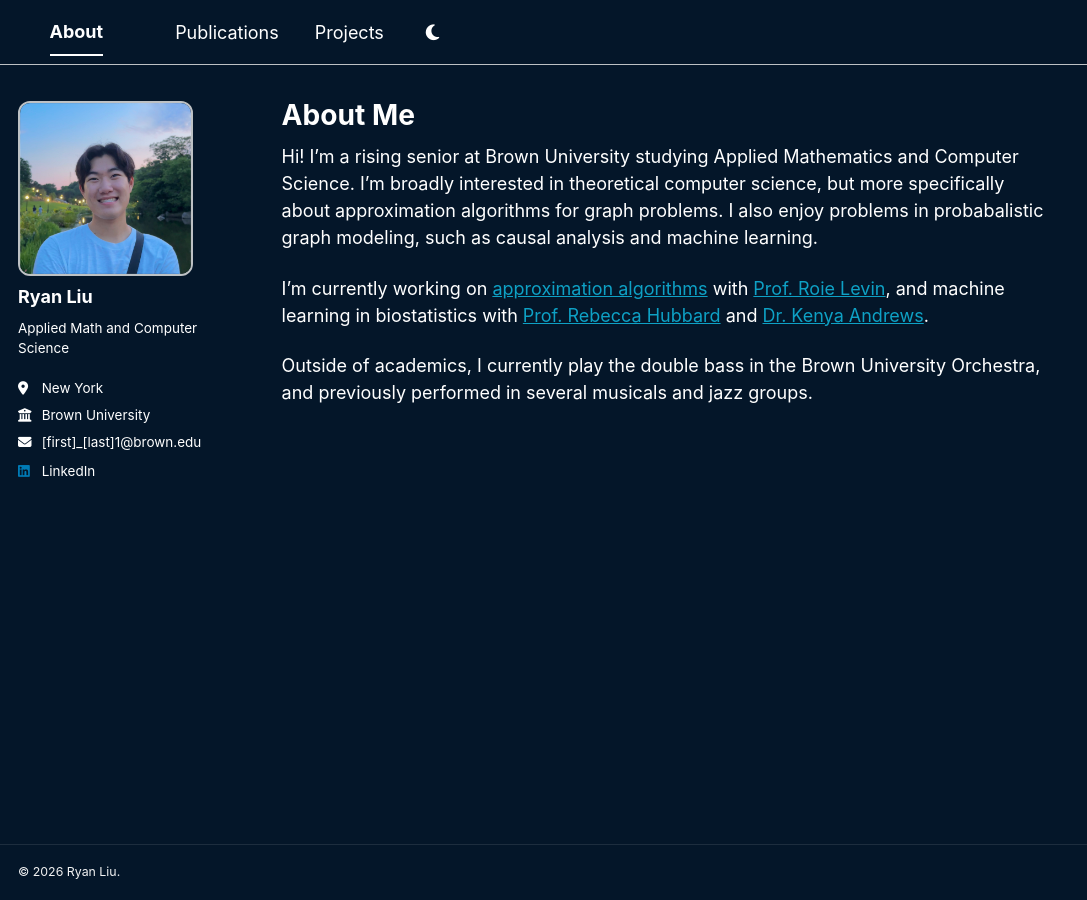
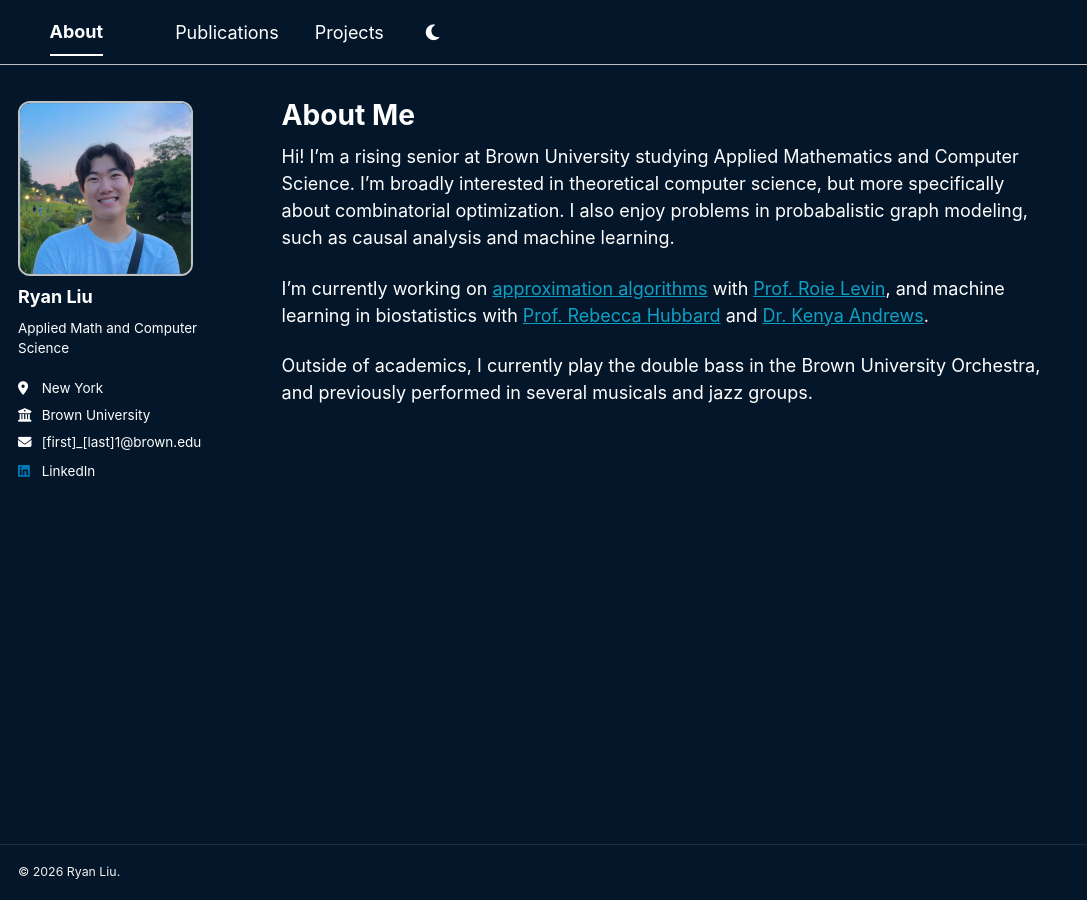
Before and after one commit to ryan-liu0/ryan-liu0.github.io, a Jekyll site: the page built from _pages/about.md, in a window 1280 px wide. Shown: the whole page, without its empty margins (0-1087 px from the left). Built offline with Jekyll 4.4.1, drawn with Linux system fonts in a browser that asks for light colours; a style sheet for code colours, icons or effects is not loaded.

Commit message:
project demo graph

```diff
--- a/_pages/about.md
+++ b/_pages/about.md
@@ -7,7 +7,7 @@ redirect_from:
   - /about.html
 ---
 
-Hi! I'm a rising senior at Brown University studying Applied Mathematics and Computer Science. I'm broadly interested in theoretical computer science, but more specifically about approximation algorithms for graph problems. I also enjoy problems in probabalistic graph modeling, such as causal analysis and machine learning.
+Hi! I'm a rising senior at Brown University studying Applied Mathematics and Computer Science. I'm broadly interested in theoretical computer science, but more specifically about combinatorial optimization. I also enjoy problems in probabalistic graph modeling, such as causal analysis and machine learning.
 
 I'm currently working on [approximation algorithms](https://reu.dimacs.rutgers.edu/~rl1395/) with [Prof. Roie Levin](https://roielevin.com/), and machine learning in biostatistics with [Prof. Rebecca Hubbard](https://sites.brown.edu/regardslab/) and [Dr. Kenya Andrews](https://leadershipportfolio.wixsite.com/kenyaandrewscv).
 
```
